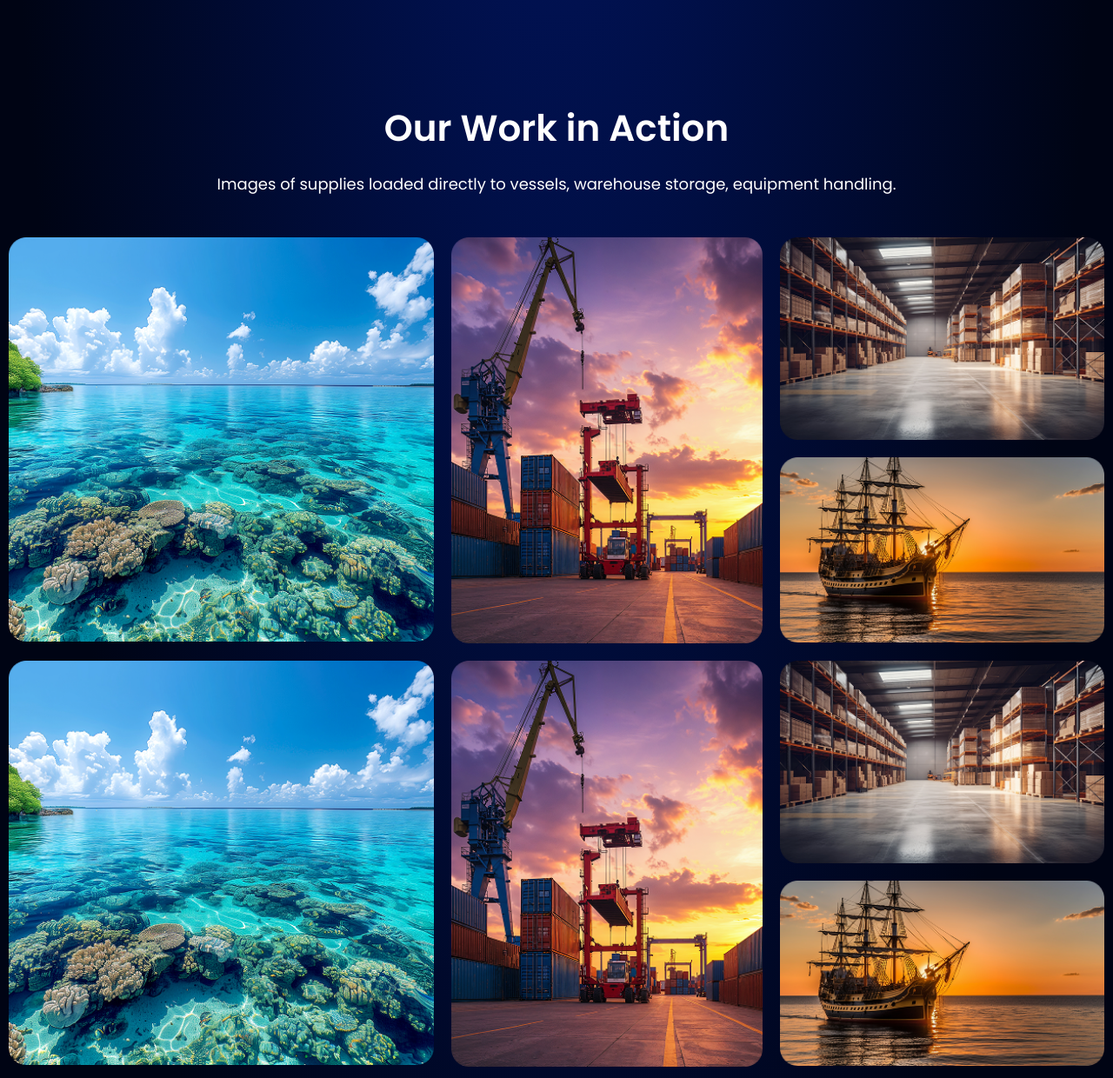
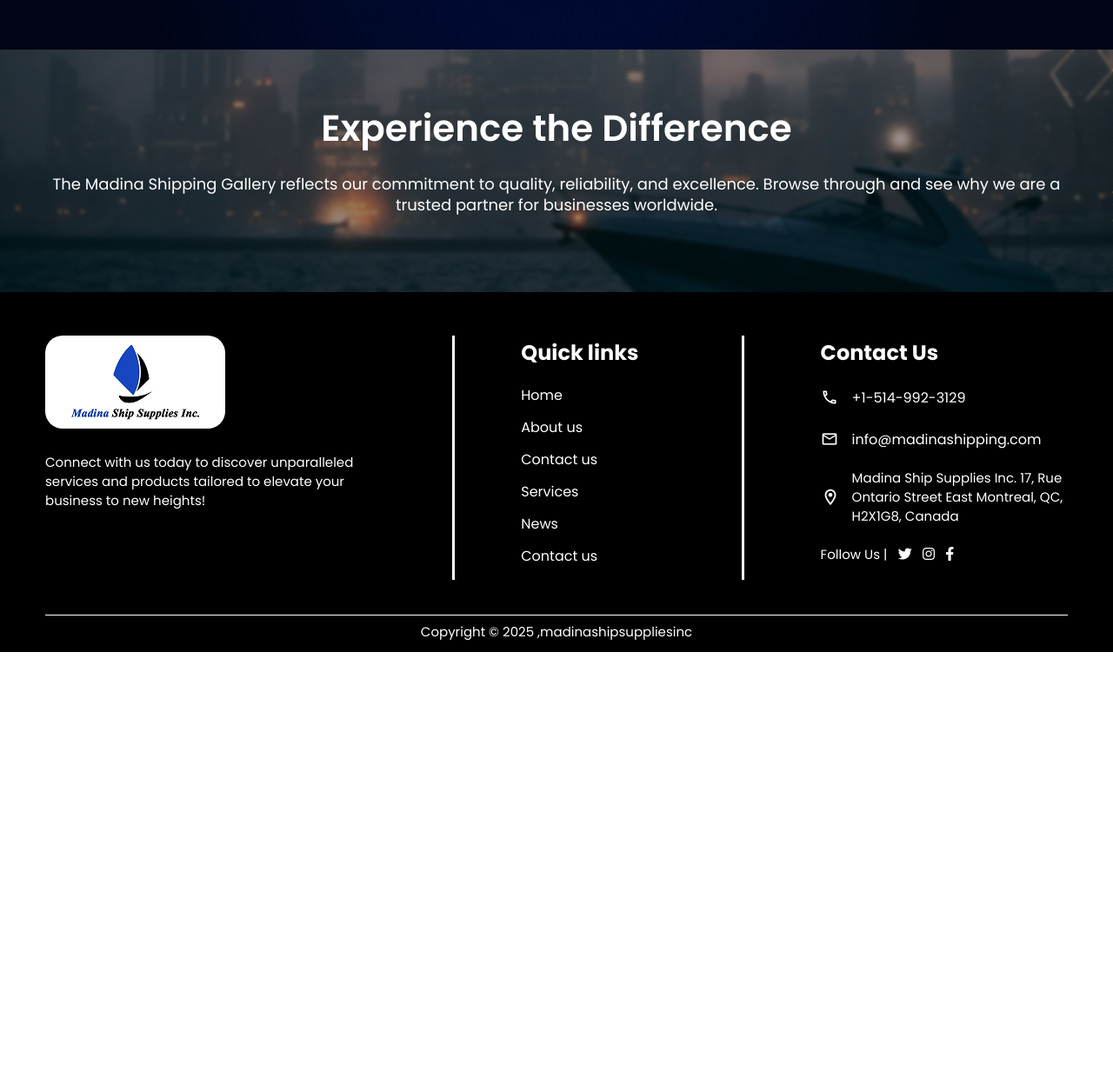
Before and after one commit to AdsVersa/Madina, a plain HTML site: page gallery.html in a window 1280 px wide. Shown: the part 3513-4753 px from the top of the page at 87% size. After the commit the page ends 4263 px from the top, so only its background shows below. Drawn offline with Linux system fonts and the light colour scheme.

Commit message:
All issues done

```diff
--- a/gallery.html
+++ b/gallery.html
@@ -570,122 +570,6 @@
     </div>
 </section>
 
-<section class="gallery-section">
-	<div class="container">
-		<div class="row">
-			<div class="col-sm-12">
-				<div class="section-heading text-center">
-					<div class="heading-title">Our Work in Action</div>
-					<p>Images of supplies loaded directly to vessels, warehouse storage, equipment handling.</p>
-				</div>
-			</div>
-		</div>
-		<div class="row">
-			<div class="col-sm-5">
-				<div class="gallery-items-box">
-					<div class="gallery-items">
-						<img src="images/gallery-img-1.png" alt="" class="project-item-images">
-						<div class="gallery-item-parent">
-							<div class="gallery-item-text">
-								<a class="example-image-link" href="images/gallery-img-1.png" data-lightbox="example-set"><img src="images/zoom-img.png" alt=""> </a>
-							</div>
-						</div>
-					</div>
-				</div>
-			</div>
-			<div class="col-sm-4">
-				<div class="gallery-items-box">
-					<div class="gallery-items">
-						<img src="images/gallery-img-2.png" alt="" class="project-item-images">
-						<div class="gallery-item-parent">
-							<div class="gallery-item-text">
-								<a class="example-image-link" href="images/gallery-img-2.png" data-lightbox="example-set"><img src="images/zoom-img.png" alt=""> </a>
-							</div>
-						</div>
-					</div>
-				</div>
-			</div>
-			<div class="col-sm-3">
-				<div class="gallery-items-box">
-					<div class="gallery-items">
-						<img src="images/gallery-img-3.png" alt="" class="project-item-images">
-						<div class="gallery-item-parent">
-							<div class="gallery-item-text">
-								<a class="example-image-link" href="images/gallery-img-3.png" data-lightbox="example-set"><img src="images/zoom-img.png" alt=""> </a>
-							</div>
-						</div>
-					</div>
-				</div>
-				<div class="gallery-items-box">
-					<div class="gallery-items">
-						<img src="images/gallery-img-4.png" alt="" class="project-item-images">
-						<div class="gallery-item-parent">
-							<div class="gallery-item-text">
-								<a class="example-image-link" href="images/gallery-img-4.png" data-lightbox="example-set"><img src="images/zoom-img.png" alt=""> </a>
-							</div>
-						</div>
-					</div>
-				</div>
-			</div>
-		</div>
-
-		<div class="row">
-			<div class="col-sm-5">
-				<div class="gallery-items-box">
-					<div class="gallery-items">
-						<img src="images/gallery-img-1.png" alt="" class="project-item-images">
-						<div class="gallery-item-parent">
-							<div class="gallery-item-text">
-								<a class="example-image-link" href="images/gallery-img-1.png" data-lightbox="example-set"><img src="images/zoom-img.png" alt=""> </a>
-							</div>
-						</div>
-					</div>
-				</div>
-			</div>
-			<div class="col-sm-4">
-				<div class="gallery-items-box">
-					<div class="gallery-items">
-						<img src="images/gallery-img-2.png" alt="" class="project-item-images">
-						<div class="gallery-item-parent">
-							<div class="gallery-item-text">
-								<a class="example-image-link" href="images/gallery-img-2.png" data-lightbox="example-set"><img src="images/zoom-img.png" alt=""> </a>
-							</div>
-						</div>
-					</div>
-				</div>
-			</div>
-			<div class="col-sm-3">
-				<div class="gallery-items-box">
-					<div class="gallery-items">
-						<img src="images/gallery-img-3.png" alt="" class="project-item-images">
-						<div class="gallery-item-parent">
-							<div class="gallery-item-text">
-								<a class="example-image-link" href="images/gallery-img-3.png" data-lightbox="example-set"><img src="images/zoom-img.png" alt=""> </a>
-							</div>
-						</div>
-					</div>
-				</div>
-				<div class="gallery-items-box">
-					<div class="gallery-items">
-						<img src="images/gallery-img-4.png" alt="" class="project-item-images">
-						<div class="gallery-item-parent">
-							<div class="gallery-item-text">
-								<a class="example-image-link" href="images/gallery-img-4.png" data-lightbox="example-set"><img src="images/zoom-img.png" alt=""> </a>
-							</div>
-						</div>
-					</div>
-				</div>
-			</div>
-		</div>
-
-    </div>
-</section>
-
-
-
-
-
-
 <section class="our-expertise-section" style="background: url(images/our-expertise-bg.jpg);">
     <div class="container">
         <div class="row">
```
